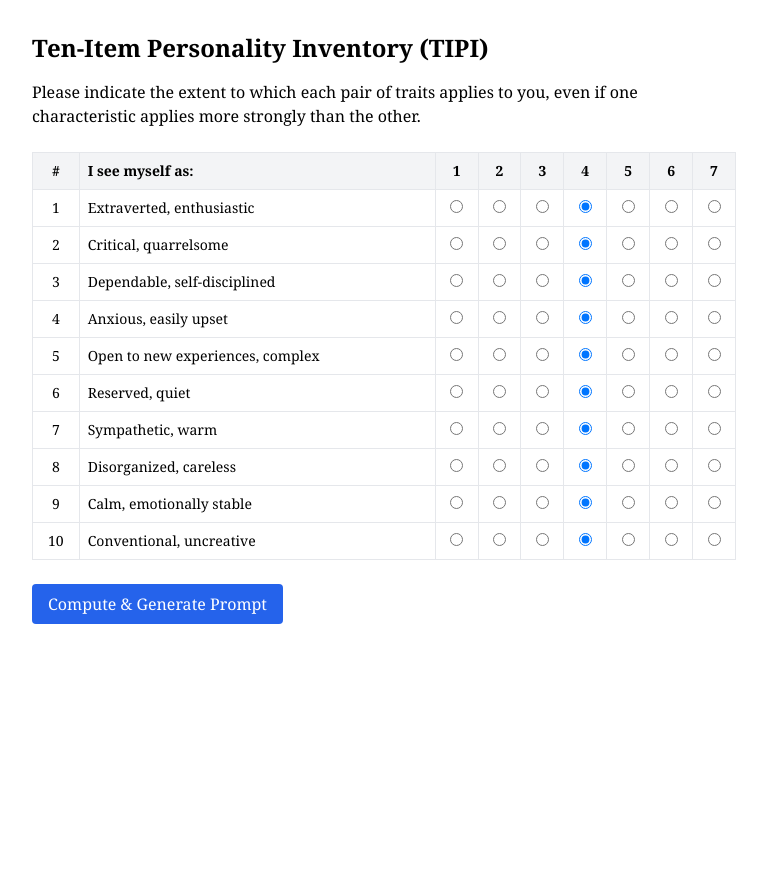
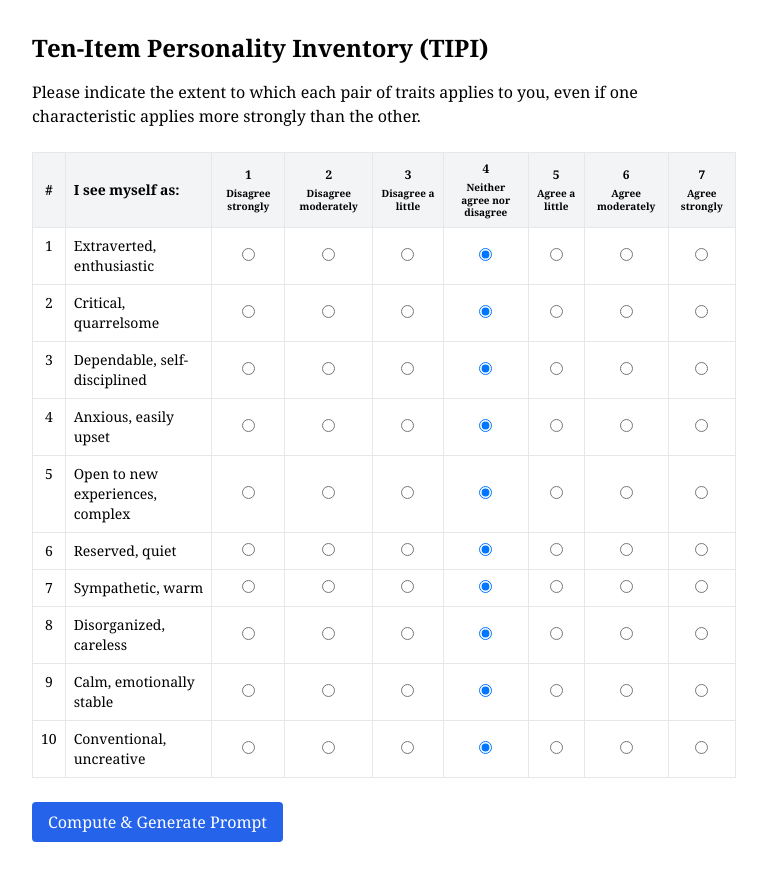
Before and after one commit to mannan7/bfi10-app, a React (Create React App) app: page / in a window 1280 px wide. Shown: the whole page, without its empty margins (256-1023 px from the left). Before the commit the page ends 800 px from the top, so only its background shows below. Built offline with nearby package versions, Linux system fonts and the light colour scheme.

Commit message:
Bugs Fix-3

```diff
--- a/src/BFI10App.jsx
+++ b/src/BFI10App.jsx
@@ -183,7 +183,20 @@ Please simulate this user's personality in future interactions.`;
             <th className="p-2 border">#</th>
             <th className="p-2 border text-left">I see myself as:</th>
             {[1,2,3,4,5,6,7].map(v => (
-              <th key={v} className="p-2 border text-center">{v}</th>
+              <th key={v} className="p-2 border text-center">
+                <div className="text-xs font-semibold">{v}</div>
+                <div className="text-[10px] leading-tight mt-1">
+                  {{
+                    1: "Disagree strongly",
+                    2: "Disagree moderately",
+                    3: "Disagree a little",
+                    4: "Neither agree nor disagree",
+                    5: "Agree a little",
+                    6: "Agree moderately",
+                    7: "Agree strongly"
+                  }[v]}
+                </div>
+              </th>
             ))}
           </tr>
         </thead>
```
